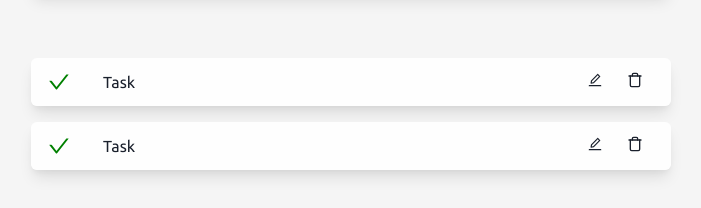
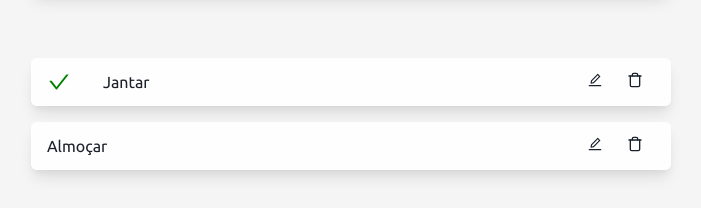
Before and after one commit to euliveiras/node-express-course, a Next.js app in the folder task-manager/task-manager-frontend/: page / in a window 1280 px wide. Shown: the part 306-514 px from the top of the page, without its empty margins (289-990 px from the left). Built offline with nearby package versions, Linux system fonts and the light colour scheme.

Commit message:
feat: added iteration over tasks in home component

```diff
--- a/task-manager/task-manager-frontend/src/components/Task.tsx
+++ b/task-manager/task-manager-frontend/src/components/Task.tsx
@@ -15,7 +15,13 @@ import {
 import { FiTrash } from "react-icons/fi";
 import { AiOutlineCheck, AiOutlineEdit } from "react-icons/ai";
 
-export const Task = () => {
+type TaskProps = {
+  name: string;
+  isCompleted: boolean;
+  id: string;
+};
+
+export const Task: React.FC<TaskProps> = ({ id, isCompleted, name }) => {
   return (
     <Flex
       justify={"space-between"}
@@ -27,8 +33,10 @@ export const Task = () => {
       borderRadius={"md"}
     >
       <Center pl={4}>
-        <Icon as={AiOutlineCheck} color={"green"} mr={8} boxSize={6} />
-        <Text>Task</Text>
+        {isCompleted && (
+          <Icon as={AiOutlineCheck} color={"green"} mr={8} boxSize={6} />
+        )}
+        <Text>{name}</Text>
       </Center>
       <Center pr={4}>
         <Button variant={"unstyled"} _hover={{ color: "green" }}>
--- a/task-manager/task-manager-frontend/src/pages/index.tsx
+++ b/task-manager/task-manager-frontend/src/pages/index.tsx
@@ -6,15 +6,15 @@ import { useState } from "react";
 
 type ITasks = {
   id: string;
-  task: string;
+  name: string;
   isCompleted: boolean;
 }[];
 
 const Home: NextPage = () => {
   const [tasks, setTasks] = useState<ITasks>(() => {
     return [
-      { id: "1", task: "Jantar", isCompleted: true },
-      { id: "2", task: "Almoçar", isCompleted: false },
+      { id: "1", name: "Jantar", isCompleted: true },
+      { id: "2", name: "Almoçar", isCompleted: false },
     ];
   });
 
@@ -32,7 +32,14 @@ const Home: NextPage = () => {
         </Box>
 
         <VStack w={640} spacing={4}>
-          {tasks.map((task) => <Task key={task.id}/>)}
+          {tasks.map((task) => (
+            <Task
+              id={task.id}
+              isCompleted={task.isCompleted}
+              name={task.name}
+              key={task.id}
+            />
+          ))}
         </VStack>
       </VStack>
     </Flex>
```
